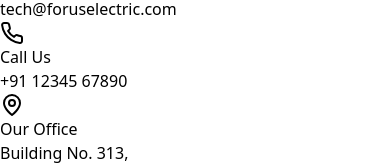
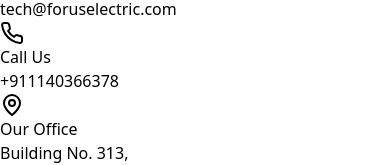
Before and after one commit to tech-forus/frontend, a React (Vite) app: page /contact in a window 390 px wide. Shown: the part 775-940 px from the top of the page. Built offline with nearby package versions, Linux system fonts and the light colour scheme.

Commit message:
update phone number

```diff
--- a/src/pages/ContactUsPage.tsx
+++ b/src/pages/ContactUsPage.tsx
@@ -251,9 +251,9 @@ const ContactUsPage: React.FC = () => {
                 <ContactInfoItem
                   icon={Phone}
                   title="Call Us"
-                  href="tel:+911234567890"
+                  href="tel:+911140366378"
                 >
-                  +91 12345 67890
+                  +911140366378
                 </ContactInfoItem>
                 <ContactInfoItem icon={MapPin} title="Our Office">
                   Building No. 313,<br />
```
